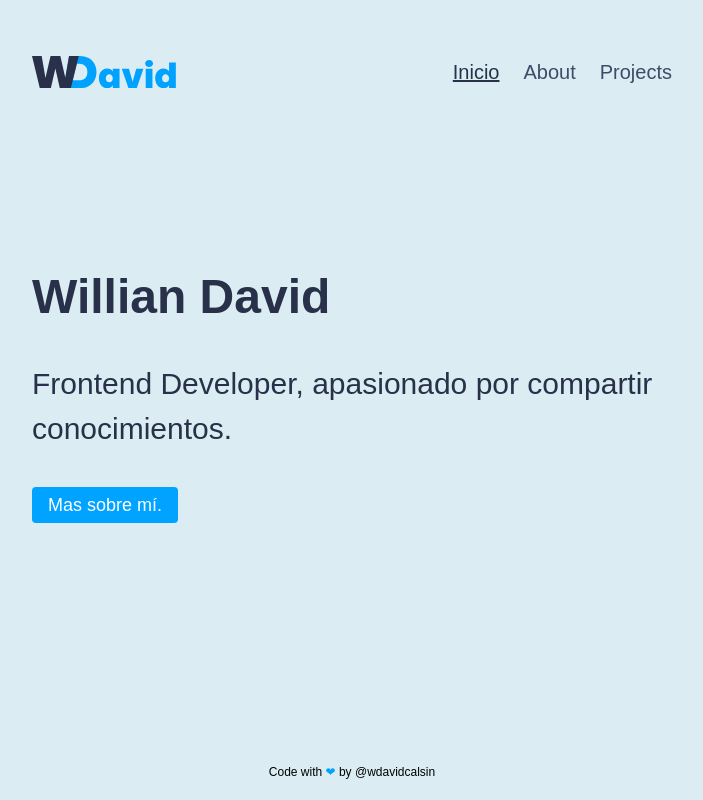
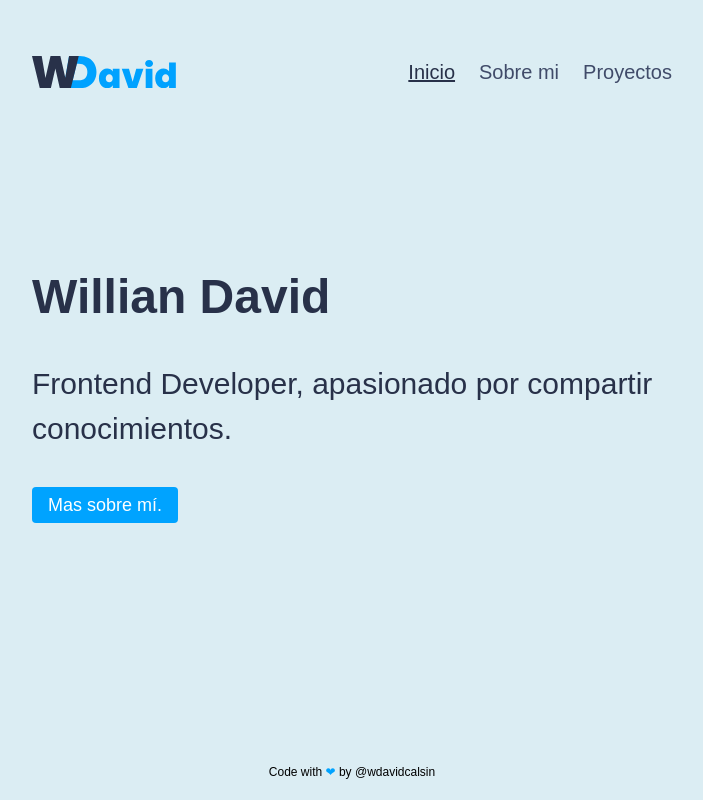
Before and after one commit to wdavidcalsin/my-personal-website-nextjs, a Next.js app: page / in a window 1280 px wide. Shown: the whole page, without its empty margins (288-991 px from the left). Built offline with nearby package versions, Linux system fonts and the light colour scheme; some icons are missing.

Commit message:
refactor: 💡 mejora el texto de la barra de navegación

```diff
--- a/components/navbar.tsx
+++ b/components/navbar.tsx
@@ -45,12 +45,12 @@ function Navbar() {
                             <NavigationLink href="/" texLink="Inicio" />
                         </li>
                         <li>
-                            <NavigationLink href="/about" texLink="About" />
+                            <NavigationLink href="/about" texLink="Sobre mi" />
                         </li>
                         <li>
                             <NavigationLink
                                 href="/projects"
-                                texLink="Projects"
+                                texLink="Proyectos"
                             />
                         </li>
                     </ul>
--- a/pages/about.tsx
+++ b/pages/about.tsx
@@ -6,7 +6,7 @@ const About: NextPage = () => {
     const [estadoMenu, setEstadoMenu] = useState(false);
     return (
         <Layout
-            title="Page About"
+            title="Sobre mi - Willian David"
             description="Es la pagina principal de mi vida"
         >
             <div className="w-10/12 lg:w-6/12 flex flex-col h-full my-24  lg:m-0 lg:justify-center ">
--- a/pages/index.tsx
+++ b/pages/index.tsx
@@ -4,7 +4,7 @@ import Layout from '../components/layout';
 
 const Home: NextPage = () => {
     return (
-        <Layout title="Page Home" description="Es la pagina principal">
+        <Layout title="Inicio" description="Es la pagina principal">
             <div className="w-10/12 lg:w-6/12 flex flex-col h-full justify-center">
                 <h2 className=" text-4xl md:text-5xl text-primary font-bold">
                     Willian David
--- a/pages/projects.tsx
+++ b/pages/projects.tsx
@@ -5,7 +5,7 @@ import Layout from '../components/layout';
 const Projects: NextPage = () => {
     return (
         <Layout
-            title="Page Projects"
+            title="Proyectos"
             description="Es la pagina principal de mi vida"
         >
             <div className="w-10/12 lg:w-6/12 flex flex-col space-y-8 my-24">
```
